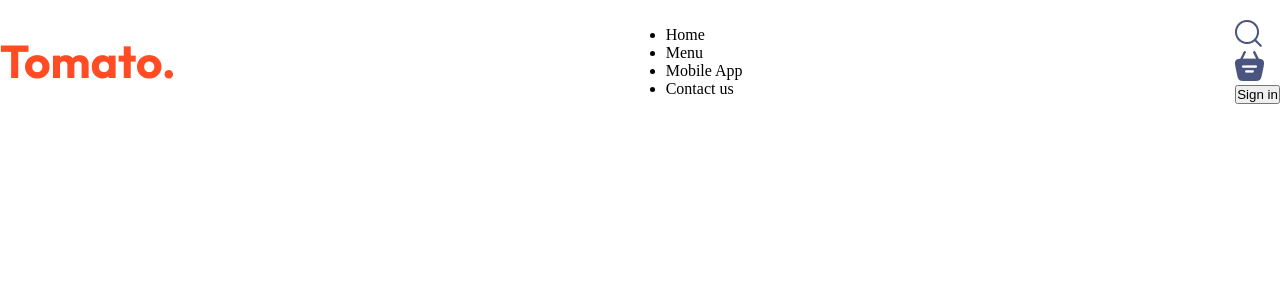
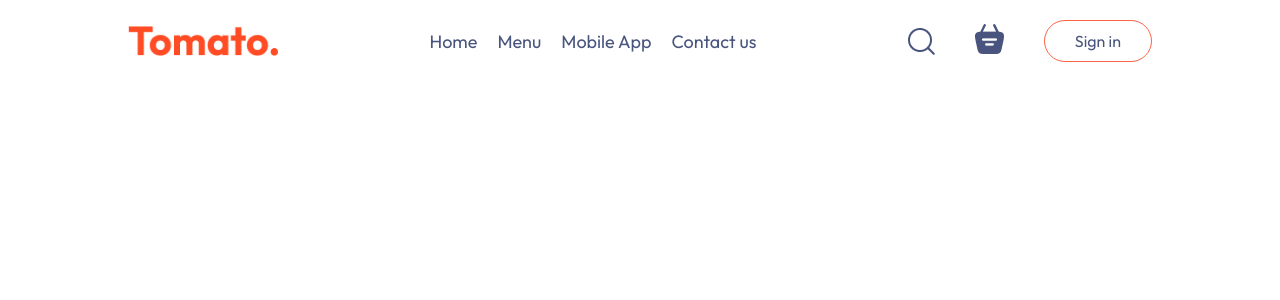
Before and after one commit to venkat-2006/Food-X, a React (Vite) app: page / in a window 1280 px wide. Shown: the top 300 px of the page. Built offline with nearby package versions, Linux system fonts and the light colour scheme.

Commit message:
skeleton

```diff
--- a/src/components/NavBar/Navbar.css
+++ b/src/components/NavBar/Navbar.css
@@ -1,6 +1,36 @@
+
+
 .navbar{
     padding:20px 0px;
     display: flex;
     justify-content: space-between;
     align-items: center;
 }
+.navbar .logo{
+    width: 150px;
+
+}
+.navbar-menu{
+    display: flex;
+    list-style: none;
+    gap: 20px;
+    color:#49557e;
+    font-size: 18px;
+
+}
+.navbar-right{
+    display: flex;
+    gap: 40px;
+    align-items: center;
+
+
+}
+.navbar button{
+    background: transparent;
+    font-size: 16px;
+    color:#49557e;
+    border: 1px solid tomato;
+    padding: 10px 30px;
+    border-radius: 50px;
+    cursor: pointer;
+}
--- a/src/index.css
+++ b/src/index.css
@@ -1,7 +1,10 @@
-*{
+@import url('https://fonts.googleapis.com/css2?family=Outfit:wght@100..900&display=swap');
+
+ *{
   padding:0;
   margin:0;
   box-sizing: border-box;
+  font-family: Outfit;
 
 }
 body{
@@ -11,3 +14,7 @@
   text-decoration: none;
   color: inherit;
 }
+.app{
+  width: 80%;
+  margin: auto;
+}
```
